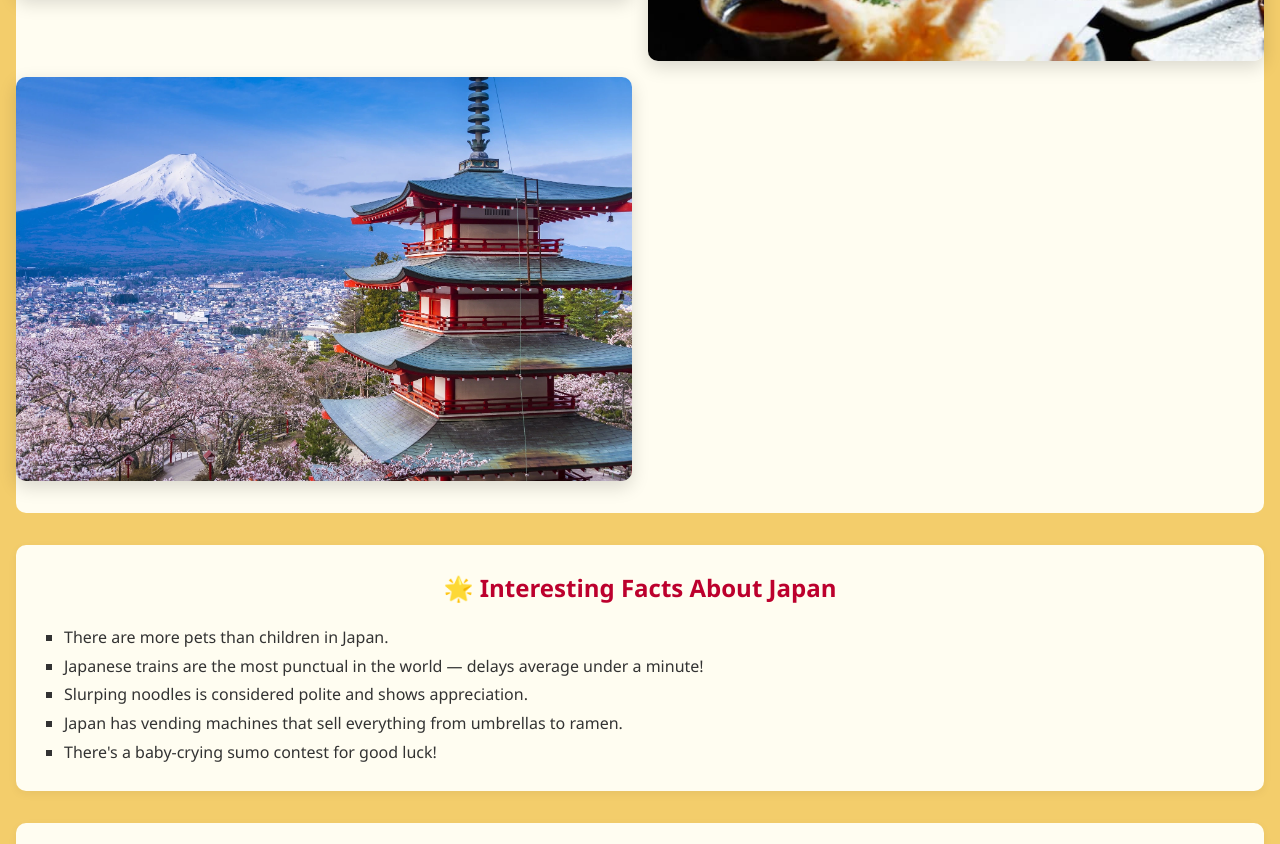
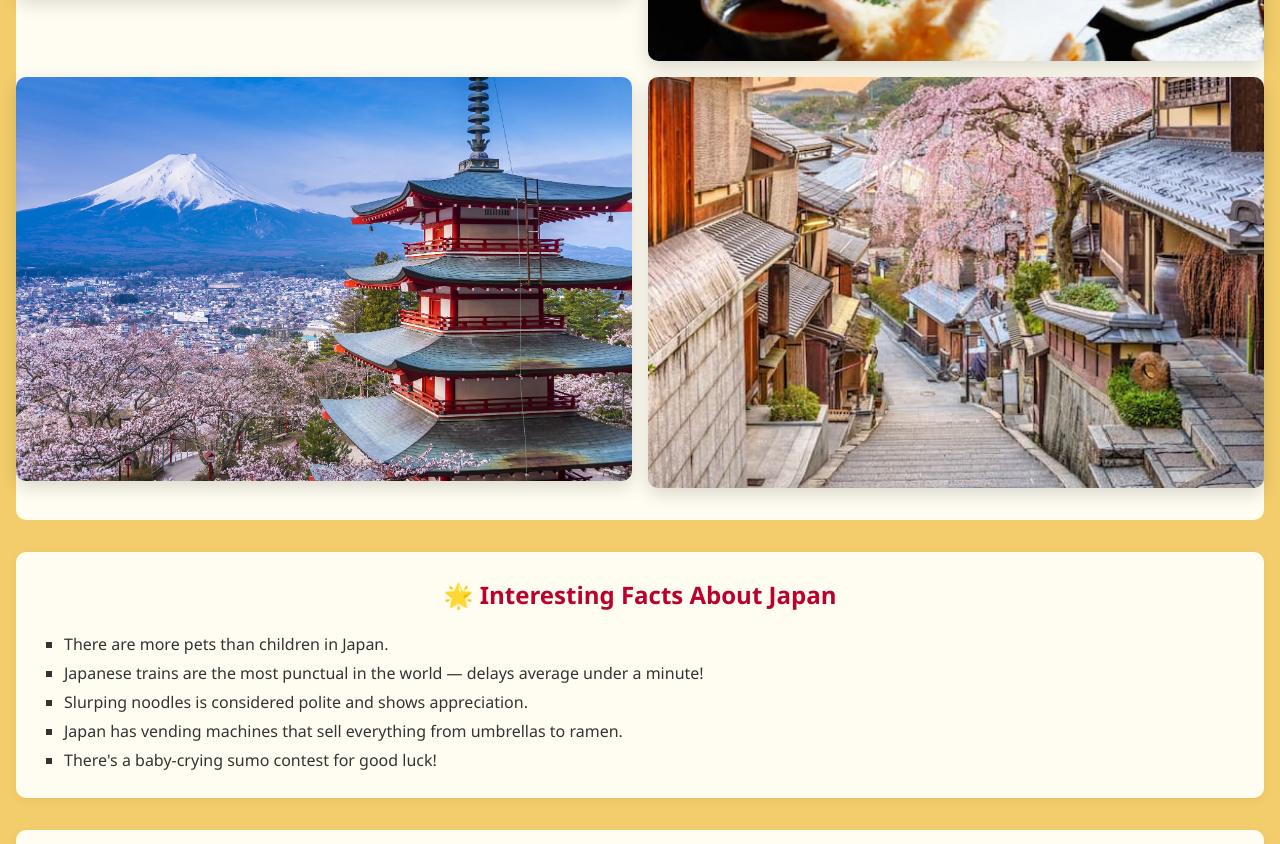
Before and after one commit to brunastockett7/wdd131, a plain HTML site: page week03-country-page/place.html in a window 1280 px wide. Shown: the part 2261-3105 px from the top of the page. Drawn offline with Linux system fonts and the light colour scheme.

Commit message:
Optimized images and improved performance

```diff
--- a/week03-country-page/place.html
+++ b/week03-country-page/place.html
@@ -65,6 +65,7 @@
         <img src="images/japan-flag.jpg" alt="Japanese national flag waving on a white background">
         <img src="images/japan-food.jpg" alt="Colorful variety of traditional Japanese sushi and sashimi">
         <img src="images/japan-mountfuji.webp" alt="Snow-capped Mount Fuji behind a traditional red pagoda and cherry blossoms">
+        <img src="images/neighborhood.japan.jpg" alt="Quiet neighborhood alley with historic wooden homes and a blooming cherry tree">
       </div>
     </section>
 
```
Also changed, not shown: week03-country-page/images/neighborhood.japan.jpg (added).
